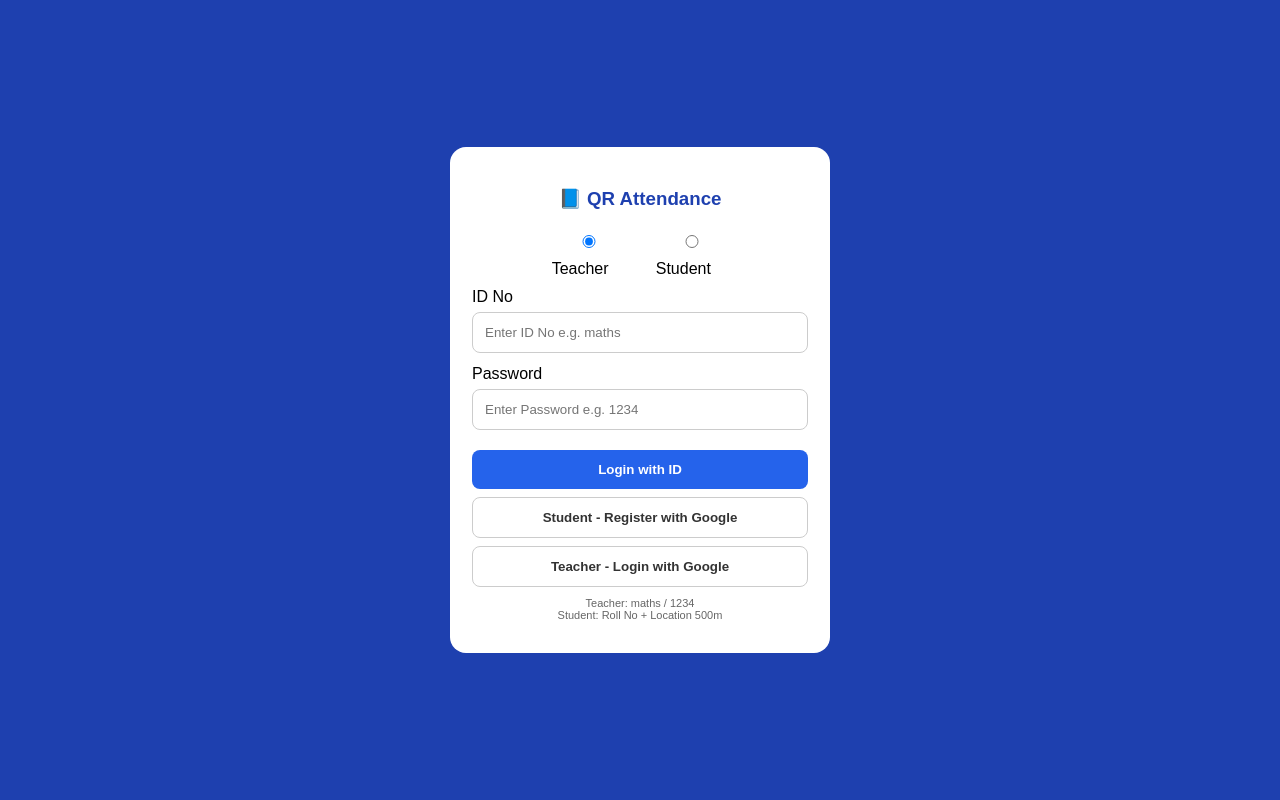
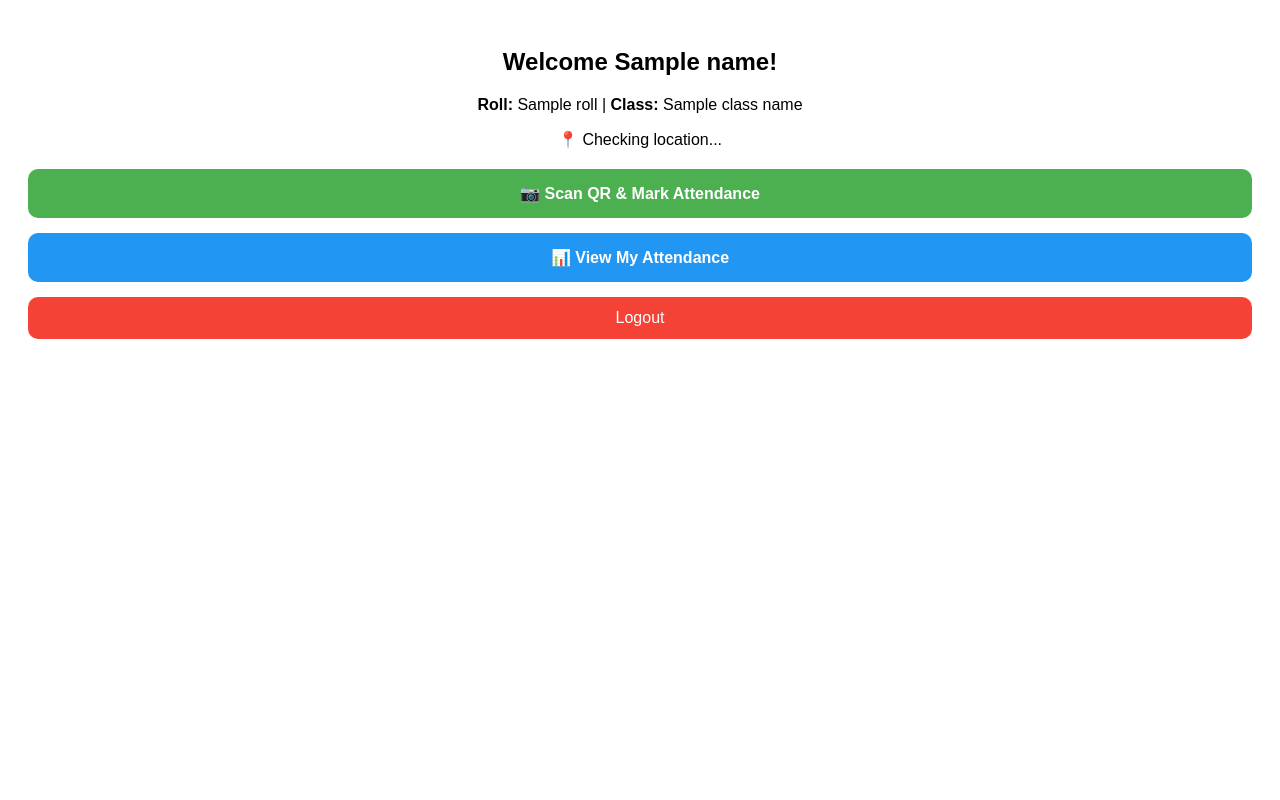
Before and after one commit to 309swara-crypto/qr-attendance, a Flask app: template templates/home.html in a window 1280 px wide. Run offline with Flask 3, Linux system fonts and the light colour scheme; the template is opened without the code that fills it: most values are stand-ins (such as "Sample title", 1, 10 or a date in 2020); some libraries are stand-ins or nearby versions.

Commit message:
Update home.html

```diff
--- a/templates/home.html
+++ b/templates/home.html
@@ -1,61 +1,27 @@
 <!DOCTYPE html>
 <html>
-<head>
-<meta charset="utf-8">
-<meta name="viewport" content="width=device-width,initial-scale=1">
-<title>QR Attendance</title>
-<script src="https://accounts.google.com/gsi/client" async defer></script>
-<style>
-*{box-sizing:border-box;font-family:Arial}
-body{margin:0;background:#1e40af;min-height:100vh;display:flex;justify-content:center;align-items:center;padding:15px}
-.card{background:#fff;width:100%;max-width:380px;border-radius:16px;padding:22px}
-h3{text-align:center;color:#1e40af}
-.row{display:flex;gap:30px;justify-content:center;margin:10px 0}
-input{width:100%;padding:12px;margin:6px 0 12px;border:1px solid #ccc;border-radius:8px}
-.btn{width:100%;padding:12px;border:0;border-radius:8px;font-weight:bold;cursor:pointer;margin-top:8px;display:flex;justify-content:center;gap:8px}
-.blue{background:#2563eb;color:#fff}
-.white{background:#fff;color:#333;border:1px solid #ccc}
-.note{font-size:11px;color:#666;text-align:center;margin-top:10px}
-</style>
-</head>
-<body>
-<div class="card">
-<h3>📘 QR Attendance</h3>
-<form method="POST" action="/login">
-<div class="row">
-<label><input type="radio" name="role" value="teacher" checked> Teacher</label>
-<label><input type="radio" name="role" value="student"> Student</label>
-</div>
-ID No<input name="id" placeholder="Enter ID No e.g. maths" required>
-Password<input name="password" placeholder="Enter Password e.g. 1234" required>
-<button class="btn blue" type="submit">Login with ID</button>
-</form>
-<button class="btn white" onclick="google('student')">Student - Register with Google</button>
-<button class="btn white" onclick="google('teacher')">Teacher - Login with Google</button>
-<div class="note">Teacher: maths / 1234<br>Student: Roll No + Location 500m</div>
-<div id="gbtn" style="display:flex;justify-content:center;margin-top:10px"></div>
-</div>
+<head><meta name="viewport" content="width=device-width, initial-scale=1"></head>
+<body style="font-family:Arial; padding:20px; text-align:center;">
+<h2>Welcome {{name}}!</h2>
+<p><b>Roll:</b> {{roll}} | <b>Class:</b> {{class_name}}</p>
+<p id="loc">📍 Checking location...</p>
+
+<a href="/mark_attendance" style="display:block; background:#4CAF50; color:white; padding:15px; border-radius:10px; text-decoration:none; font-weight:bold; margin-top:20px;">
+📷 Scan QR & Mark Attendance
+</a>
+
+<a href="/my_attendance" style="display:block; background:#2196F3; color:white; padding:15px; border-radius:10px; text-decoration:none; font-weight:bold; margin-top:15px;">
+📊 View My Attendance
+</a>
+
+<a href="/logout" style="display:block; background:#f44336; color:white; padding:12px; border-radius:10px; text-decoration:none; margin-top:15px;">
+Logout
+</a>
+
 <script>
-let curRole='teacher';
-function google(role){
-curRole=role;
-google.accounts.id.initialize({client_id:"1028743894018-jo9o39j23pvlrtlq4cf6g3r86nvcoibq.apps.googleusercontent.com",callback:handle});
-google.accounts.id.renderButton(document.getElementById('gbtn'),{theme:"outline",size:"large",width:320});
-google.accounts.id.prompt();
-}
-function handle(res){
-const p=JSON.parse(atob(res.credential.split('.')[1]));
-fetch('/google_login',{method:'POST',headers:{'Content-Type':'application/json'},body:JSON.stringify({role:curRole,email:p.email,name:p.name})})
-.then(r=>r.json()).then(x=>{
-if(x.need_details) location.href=`/google_form?email=${encodeURIComponent(x.email)}&name=${encodeURIComponent(x.name)}`;
-else location.href=x.redirect;
+navigator.geolocation.getCurrentPosition(p=>{
+  document.getElementById('loc').innerHTML = "📍 Location OK: " + p.coords.latitude.toFixed(4);
 });
-}
-document.querySelectorAll('input[name="role"]').forEach(r=>r.addEventListener('change',e=>{
-const isStu=e.target.value=='student';
-document.querySelector('input[name="id"]').placeholder=isStu?'Enter Roll No e.g. 71':'Enter ID No e.g. maths';
-document.querySelector('input[name="password"]').placeholder=isStu?'Enter Your Name':'Enter Password e.g. 1234';
-}));
 </script>
 </body>
 </html>
```
